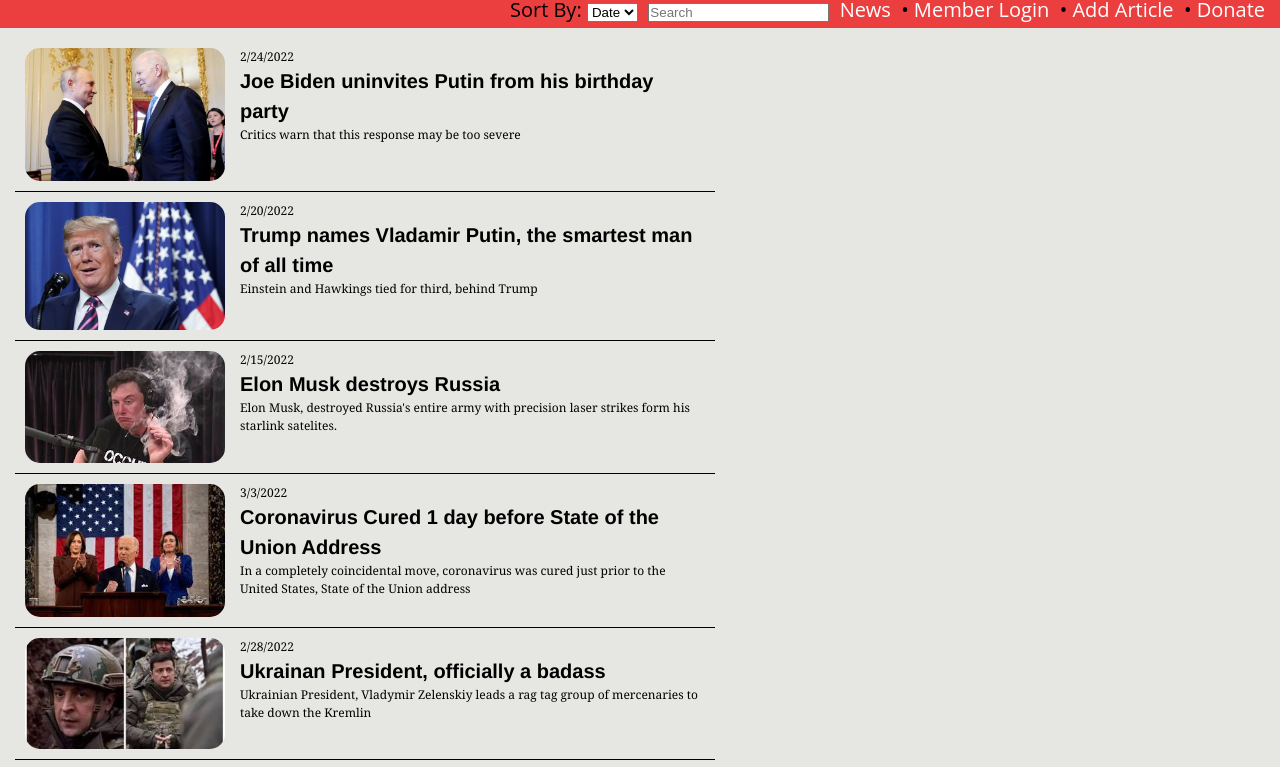
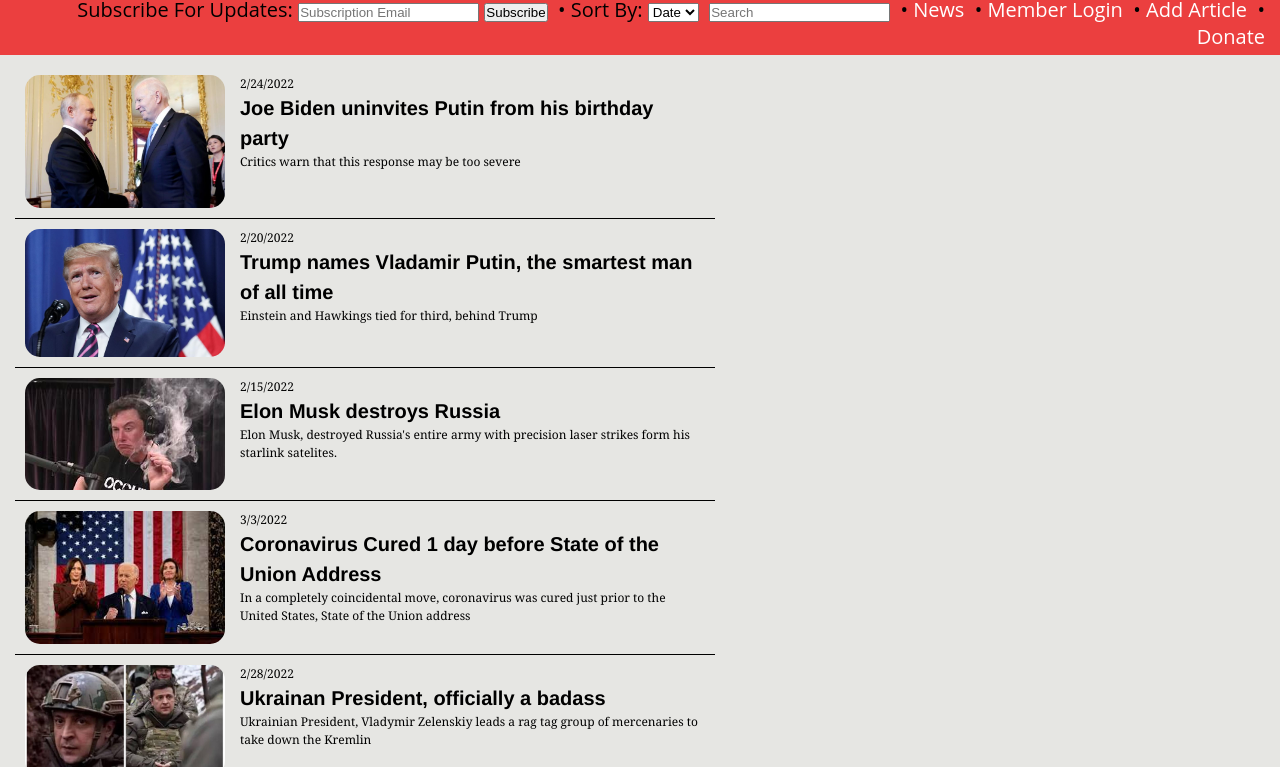
Before and after one commit to ShaneHed13/2022_Agile_SatireNews, a plain HTML site: page index.html in a window 1280 px wide. Shown: the part 165-932 px from the top of the page. Drawn offline with Linux system fonts and the light colour scheme.

Commit message:
[Delivers #181455393] Added method for user to subscribe to the site in nav bar

```diff
--- a/index.html
+++ b/index.html
@@ -20,11 +20,14 @@
         </div>
 
         <nav>
+			<label for="subscribe">Subscribe For Updates:</label>
+			<input for="subscribe" type="text" name="subscribe" id="subInput" placeholder="Subscription Email">
+			<button type="button" id="sub" onclick="sub()">Subscribe</button>&nbsp; &bull;
             <label for="sort">Sort By:</label>
             <select name="sort" id="sort" onclick="sort_story()">
                 <option value="date">Date</option>
             </select>&nbsp;
-            <input id="searchbar" onkeyup="search_story()" type="text" name="search" placeholder="Search">&nbsp;
+            <input id="searchbar" onkeyup="search_story()" type="text" name="search" placeholder="Search">&nbsp; &bull;
             <a href="index.html">News</a>&nbsp; &bull;
             <a href="login.html">Member Login</a>&nbsp; &bull;
             <a href="addArticle.html">Add Article</a>&nbsp; &bull;
--- a/login.js
+++ b/login.js
@@ -50,3 +50,23 @@ function welcome() {
     }
 
 }
+
+function sub() {
+	//Variable set to correct email format
+	var mailCheck = /^\w+([\.-]?\w+)*@\w+([\.-]?\w+)*(\.\w{2,3})+$/;
+
+	//Checks input to see if it matches format
+	if(document.getElementById("subInput").value.match(mailCheck))
+	{
+
+		document.getElementById("subInput").value = "";
+		alert("Thank you for subscribing!");
+		return true;
+	}
+	else
+	{
+		alert("Invalid email. Correct format: example@example.com");
+		return false;
+	}
+
+}
```
